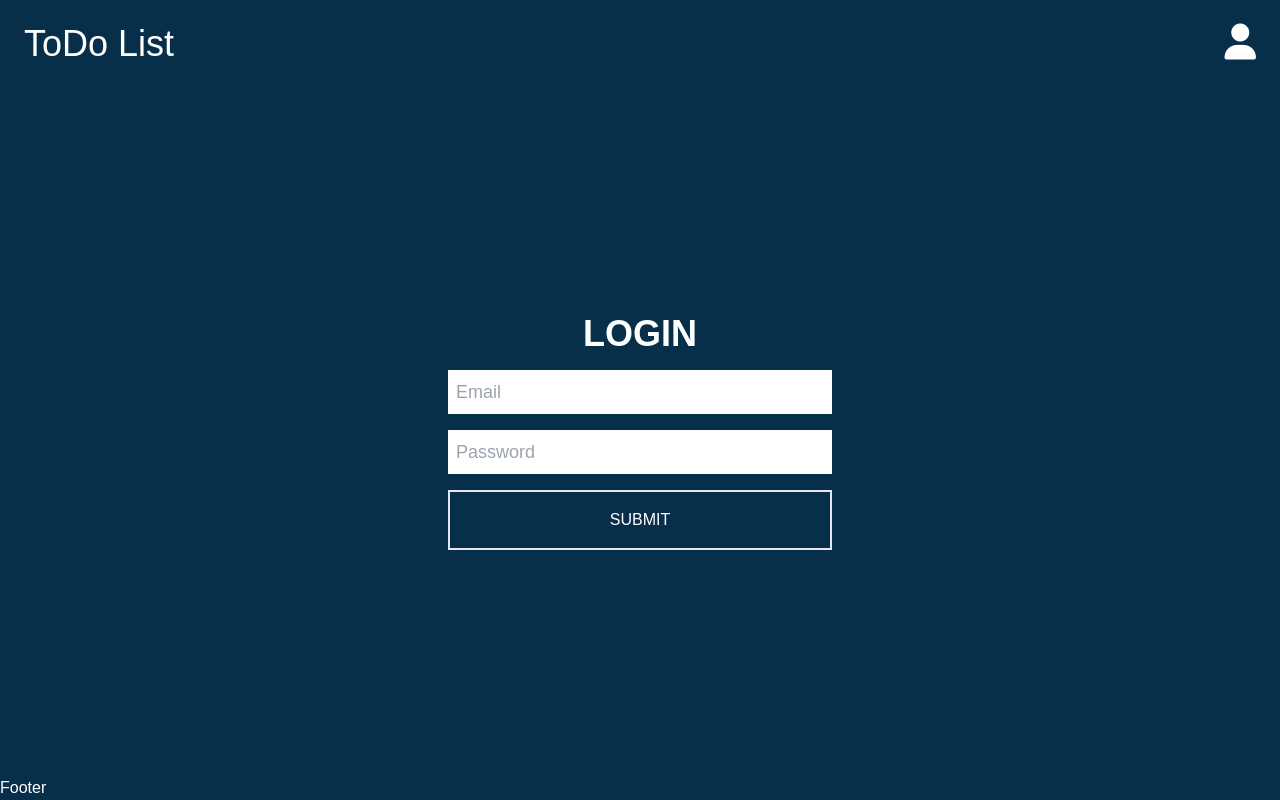
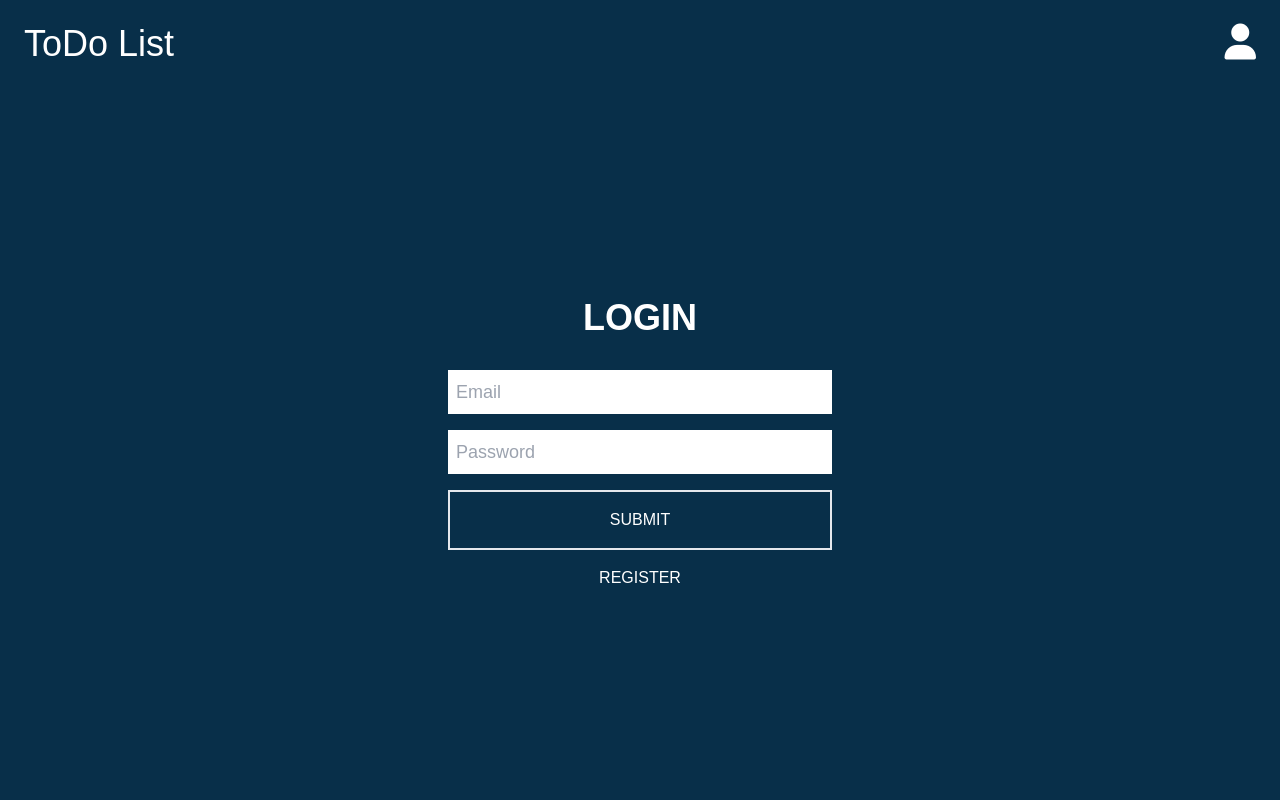
Before and after one commit to jiaweihong/next-todo-app, a Next.js app: page / in a window 1280 px wide. Built offline with nearby package versions, Linux system fonts and the light colour scheme; no server answers.

Commit message:
remove footer

```diff
--- a/context/AuthContext.tsx
+++ b/context/AuthContext.tsx
@@ -14,12 +14,20 @@ export function AuthProvider({children}) {
     const [loading, setLoading] = useState(true)
     const userInfo = useRef()
 
-    function signup(email: string, password: string) {
-        createUserWithEmailAndPassword(auth, email, password)
+    async function register(email: string, password: string) {
+        try {
+            await createUserWithEmailAndPassword(auth, email, password)
+        } catch (error) {
+            throw new Error("unable to register account")
+        }
     }
 
-    function login(email: string, password: string) {
-        signInWithEmailAndPassword(auth, email, password)
+    async function login(email: string, password: string) {
+        try {
+            await signInWithEmailAndPassword(auth, email, password)
+        } catch (error) {
+            throw new Error("incorrect email / password")
+        }
     }
 
     function logout() {
@@ -37,7 +45,7 @@ export function AuthProvider({children}) {
     const value = {
         currentUser,
         login,
-        signup,
+        register,
         logout,
         userInfo
     }
--- a/src/components/Footer.tsx
+++ /dev/null
@@ -1,9 +0,0 @@
-import React from 'react'
-
-export default function Footer() {
-  return (
-    <div className='w-ful'>
-        Footer
-    </div>
-  )
-}
--- a/src/components/Layout.tsx
+++ b/src/components/Layout.tsx
@@ -1,6 +1,6 @@
 import React from 'react'
 import Header from './Header';
-import Footer from './Footer';
+
 
 export default function Layout(props) {
     const {children} = props
@@ -10,7 +10,6 @@ export default function Layout(props) {
         <main className='flex-1'>
             {children}
         </main>
-        <Footer/>
     </div>
   )
 }
--- a/src/components/Login.tsx
+++ b/src/components/Login.tsx
@@ -1,29 +1,47 @@
-import React, { useState } from 'react'
+import React, { useContext, useState } from 'react'
+import { useAuth } from '../../context/AuthContext'
 
 export default function Login() {
   const [email, setEmail] = useState('')
   const [password, setPassword] = useState('')
-  const [error, setError] = useState(false)
+  const [isLoggingIn, setIsLoggingIn] = useState(true)
+  const [error, setError] = useState('')
 
-  function submitHandler() {
+  const {login, register, currentUser} = useAuth()
+  console.log(currentUser)
+
+  async function submitHandler() {
     if (!email || !password) {
-      setError(true)
+      setError('Please input email / password')
       return
+    }
+
+    if (isLoggingIn) {
+      try {
+        await login(email, password)
+      } catch (error) {
+        setError(error.message)
+      }
     } else {
-      setError(false)
+      try {
+        await register(email, password)
+      } catch (error) {
+        setError(error.message)
+      }
     }
   }
 
   return (
     <div className='flex flex-col justify-center items-center space-y-4 h-full'>
-        <p className='text-4xl font-bold'>LOGIN</p>
+        <p className='text-4xl font-bold uppercase'>{isLoggingIn ? 'login' : 'register'}</p>
 
-        {error && <div className='text-red-500 text-left w-96'>Please input a username or password</div>}
+        <div className='text-red-500 text-left w-96'>{error}</div>
 
         <input type="text" value={email} placeholder='Email' className='outline-none text-black p-2 text-lg font-normal w-96' onChange={(e) => setEmail(e.target.value)}/>
         <input type="password" value={password} placeholder='Password' className='outline-none text-black p-2 text-lg font-normal w-96' onChange={(e) => setPassword(e.target.value)}/>
 
         <button className='w-96 border-solid border-2 p-4 uppercase hover:bg-sky-700' onClick={() => {submitHandler()}}> Submit </button>
+        <p className='w-96 text-center hover:cursor-pointer hover:text-sky-700 uppercase' onClick={() => {setIsLoggingIn(!isLoggingIn)}}>{!isLoggingIn ? 'login' : 'register'}</p>
     </div>
   )
 }
--- a/src/pages/index.tsx
+++ b/src/pages/index.tsx
@@ -1,13 +1,13 @@
 import Login from "@/components/Login"
-import { useAuth } from "../../context/AuthContext";
+import { useAuth } from "../../context/AuthContext"
 
 export default function Home() {
-
-  const currentUser = useAuth()
+  const {currentUser} = useAuth()
 
   return (
     <>
-      <Login />
+      {!currentUser && <Login />}
+      {currentUser && <div>dashboard</div>}
     </>
   )
 }
```
